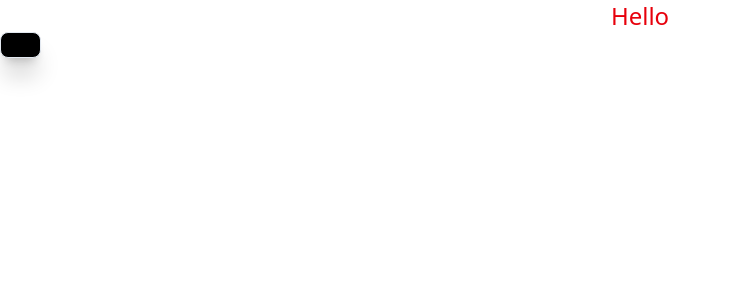
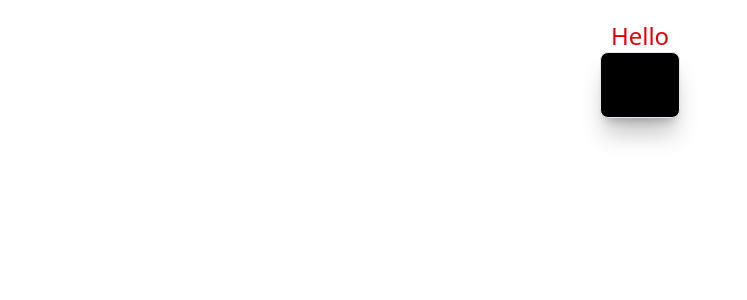
Before and after one commit to ParsaProg/Health, a Next.js app: page / in a window 1280 px wide. Shown: the top 300 px of the page, without its empty margins (0-747 px from the left). Built offline with nearby package versions, Linux system fonts and the light colour scheme.

Commit message:
global.css configurations added

```diff
--- a/src/app/globals.css
+++ b/src/app/globals.css
@@ -1,15 +1,16 @@
 @import url("https://fonts.googleapis.com/css2?family=Fira+Code:wght@300..700&family=Poppins:ital,wght@0,100;0,200;0,300;0,400;0,500;0,600;0,700;0,800;0,900;1,100;1,200;1,300;1,400;1,500;1,600;1,700;1,800;1,900&family=Vazirmatn:wght@100..900&display=swap");
 @import "tailwindcss";
 
-* {
-  margin: 0;
-  padding: 0;
+:root {
+  --font-vazir: 'Vazir', sans-serif;
+  --font-poppins: 'Poppins', sans-serif;
 }
 
 body {
   box-sizing: border-box;
   user-select: none;
 }
+
 body {
   @apply bg-white text-black;
 }
```
